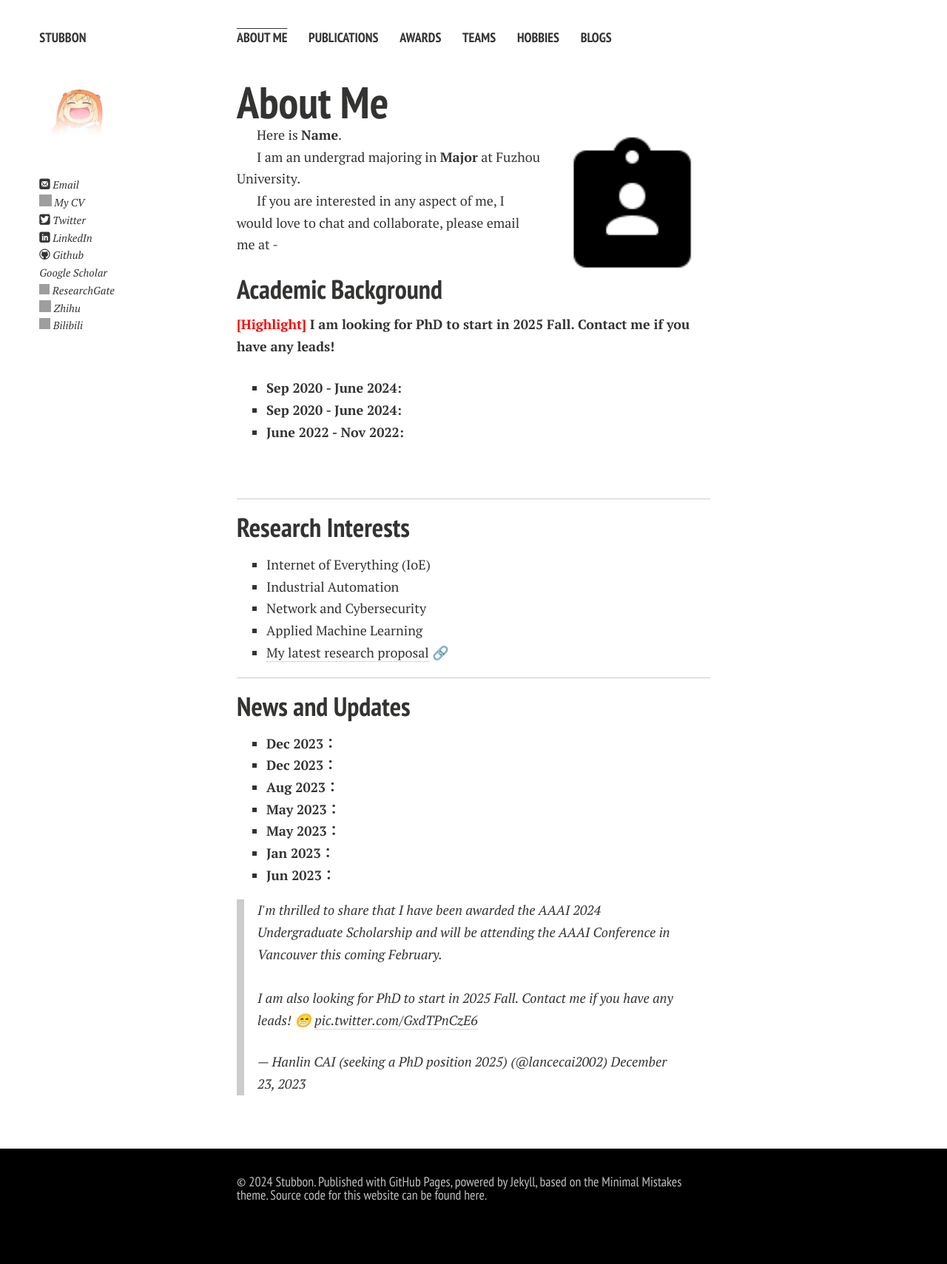
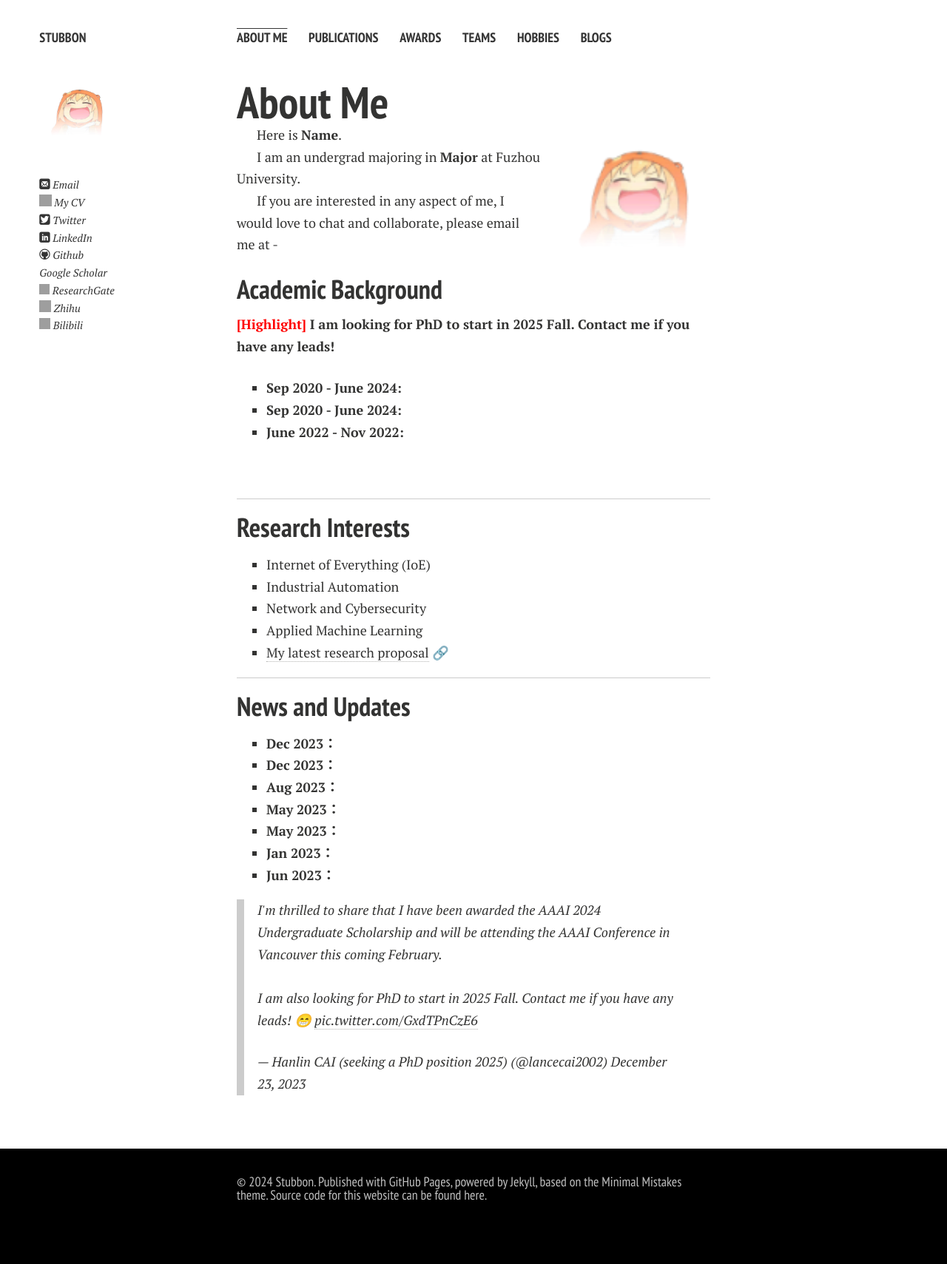
Before and after one commit to qaz0604/qaz0604.github.io, a Jekyll site: the page built from index.md, in a window 1280 px wide. Shown: the whole page at 74% size. Built offline with Jekyll 4.4.1, drawn with Linux system fonts in a browser that asks for light colours; nearby versions of some CDN libraries; comment, search, counter and statistics services are not loaded; a style sheet for code colours, icons or effects is not loaded; our own code applies the rules of GitHub Pages for plain Markdown files; grey boxes are pictures that could not be loaded.

Commit message:
Update index.md

```diff
--- a/index.md
+++ b/index.md
@@ -4,7 +4,7 @@ layout: page
 
 # About Me
 
-<img src="images\logo\icons8-cv-100.png" class="floatpic" width="48
+<img src="images\avatar.png" class="floatpic" width="48
 " height="48">
 
 Here is **Name**.
```
